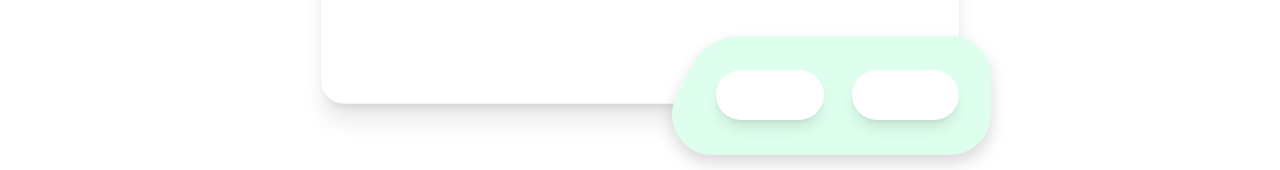
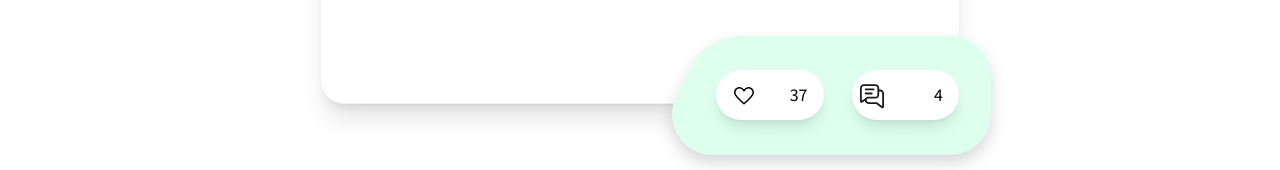
Before and after one commit to wwwcomcomcomcom/nexus-fe, a React (Vite) app: page /post/1 in a window 1280 px wide. Shown: the part 925-1095 px from the top of the page. Built offline with nearby package versions, Linux system fonts and the light colour scheme.

Commit message:
heart and comment icons 배치

```diff
--- a/src/page/PostPage.tsx
+++ b/src/page/PostPage.tsx
@@ -3,6 +3,8 @@ import LeftArrowIcon from "../component/elements/LeftArrowIcon";
 import PencilIcon from "../component/icons/PencilIcon";
 import PostGreenTopBox from "../component/elements/PostGreenTopBox";
 import PostGreenBottomBox from "../component/elements/PostGreenBottomBox";
+import HeartIcon from "../component/elements/HeartIcon";
+import CommentIcon from "../component/elements/CommentIcon";
 
 function PostPage() {
   const param = useParams();
@@ -60,8 +62,14 @@ function PostPage() {
               <div className="translate-x-8 translate-y-16 w-[50%] relative h-36 flex justify-center items-center">
                 <PostGreenBottomBox className="absolute w-full" />
                 <div className="w-full flex gap-7 items-center content-center justify-center ml-3">
-                  <div className="bg-white rounded-full w-[35%] h-[50px] shadow-lg relative"></div>
-                  <div className="bg-white rounded-full w-[35%] h-[50px] shadow-lg relative"></div>
+                  <div className="bg-white rounded-full w-[35%] h-[50px] shadow-lg relative flex justify-between">
+                    <HeartIcon className=" pl-[1rem] pt-[0.7rem] cursor-pointer " />
+                    <p className="pr-[1rem] pt-[0.7rem]">37</p>
+                  </div>
+                  <div className="bg-white rounded-full w-[35%] h-[50px] shadow-lg relative flex justify-between">
+                    <CommentIcon className="  pt-[0.7rem] cursor-pointer  " />
+                    <p className="pr-[1rem] pt-[0.7rem]">4</p>
+                  </div>
                 </div>
               </div>
             </div>
```
